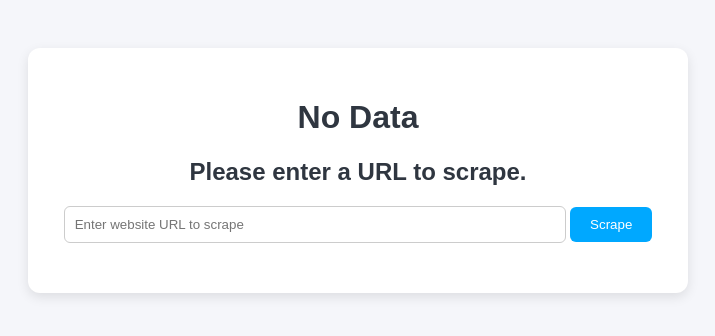
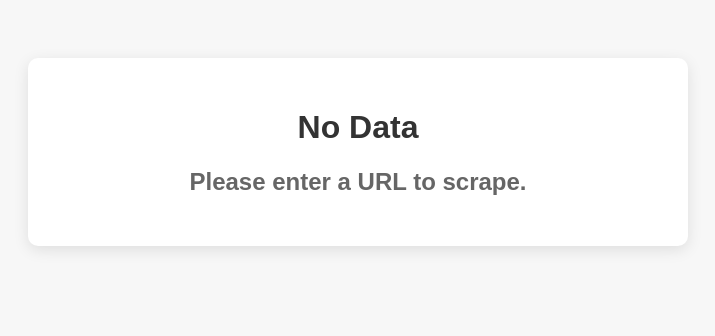
Before and after one commit to papunii/DevOps_Assignment_Project, a Flask app: page / in a window 1280 px wide. Shown: the top 336 px of the page, without its empty margins (282-997 px from the left). Run offline with Flask 3, Linux system fonts and the light colour scheme.

Commit message:
Update index.html

```diff
--- a/templates/index.html
+++ b/templates/index.html
@@ -5,38 +5,25 @@
   <title>{{ title }}</title>
   <style>
     body {
-      background: #f5f6fa;
+      background: #f7f7f7;
       font-family: Arial, sans-serif;
-      padding: 40px;
+      padding: 50px;
       text-align: center;
     }
     .container {
-      background: #fff;
+      background: #ffffff;
+      border-radius: 10px;
       padding: 30px;
-      border-radius: 12px;
-      box-shadow: 0 4px 12px rgba(0,0,0,0.1);
       max-width: 600px;
       margin: auto;
+      box-shadow: 0px 4px 15px rgba(0, 0, 0, 0.1);
     }
-    h1, h2 {
-      color: #2f3640;
+    h1 {
+      color: #333;
     }
-    form {
-      margin: 20px 0;
-    }
-    input[type="text"] {
-      padding: 10px;
-      width: 80%;
-      border: 1px solid #ccc;
-      border-radius: 6px;
-    }
-    button {
-      padding: 10px 20px;
-      border: none;
-      background: #00a8ff;
-      color: white;
-      border-radius: 6px;
-      cursor: pointer;
+    h2 {
+      color: #666;
+      margin-top: 20px;
     }
   </style>
 </head>
@@ -44,11 +31,6 @@
   <div class="container">
     <h1>{{ title }}</h1>
     <h2>{{ heading }}</h2>
-
-    <form method="POST">
-      <input type="text" name="url" placeholder="Enter website URL to scrape" required>
-      <button type="submit">Scrape</button>
-    </form>
   </div>
 </body>
 </html>
```
